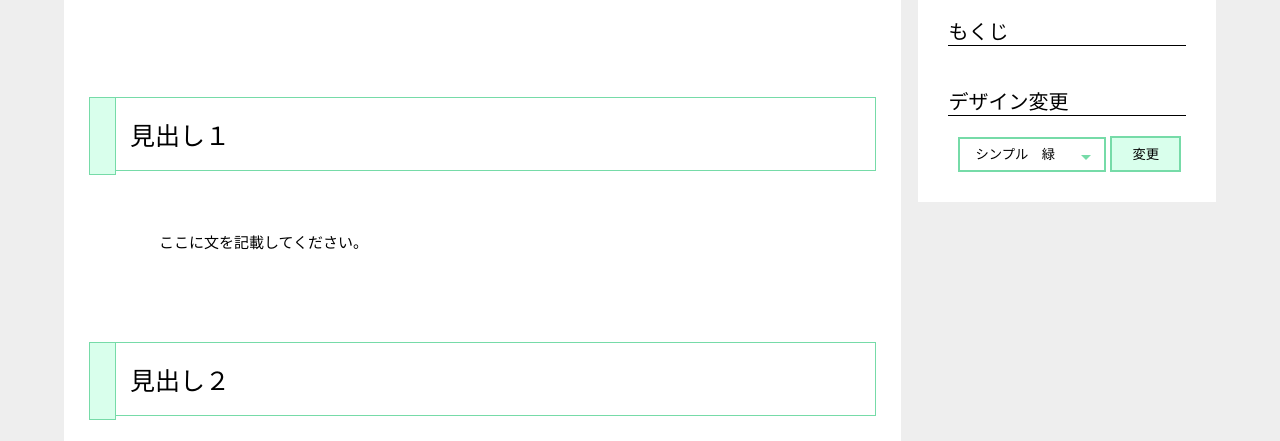
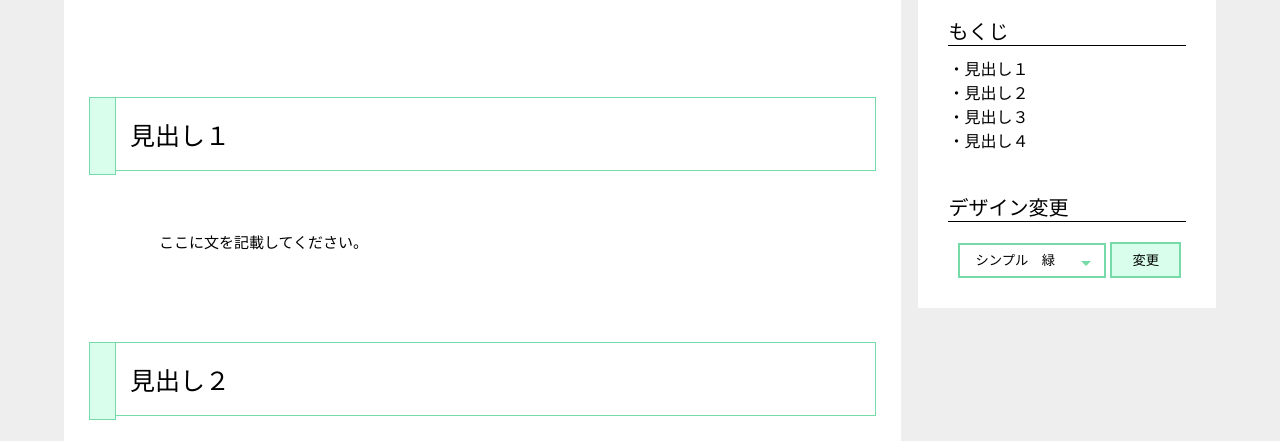
Before and after one commit to sys1unit2carrot/sys1unit2carrot.github.io, a plain HTML site: page view/sample/sample.html in a window 1280 px wide. Shown: the part 359-800 px from the top of the page. Drawn offline with Linux system fonts and the light colour scheme.

Commit message:
サンプルページの参照js修正・README変更

```diff
--- a/view/sample/sample.html
+++ b/view/sample/sample.html
@@ -4,7 +4,7 @@
     <meta charset='utf-8'>
     <title>うにてぃっぷす - サンプルページ</title>
     <link id="css_design" rel="stylesheet" type="text/css" href="../../stylesheets/stylesheet.css">
-    <script src="../../js/page.js"></script>
+    <script src="../../javascript/page.js"></script>
   </head>
 
   <body>
```
Also changed, not shown: 1 other file.
